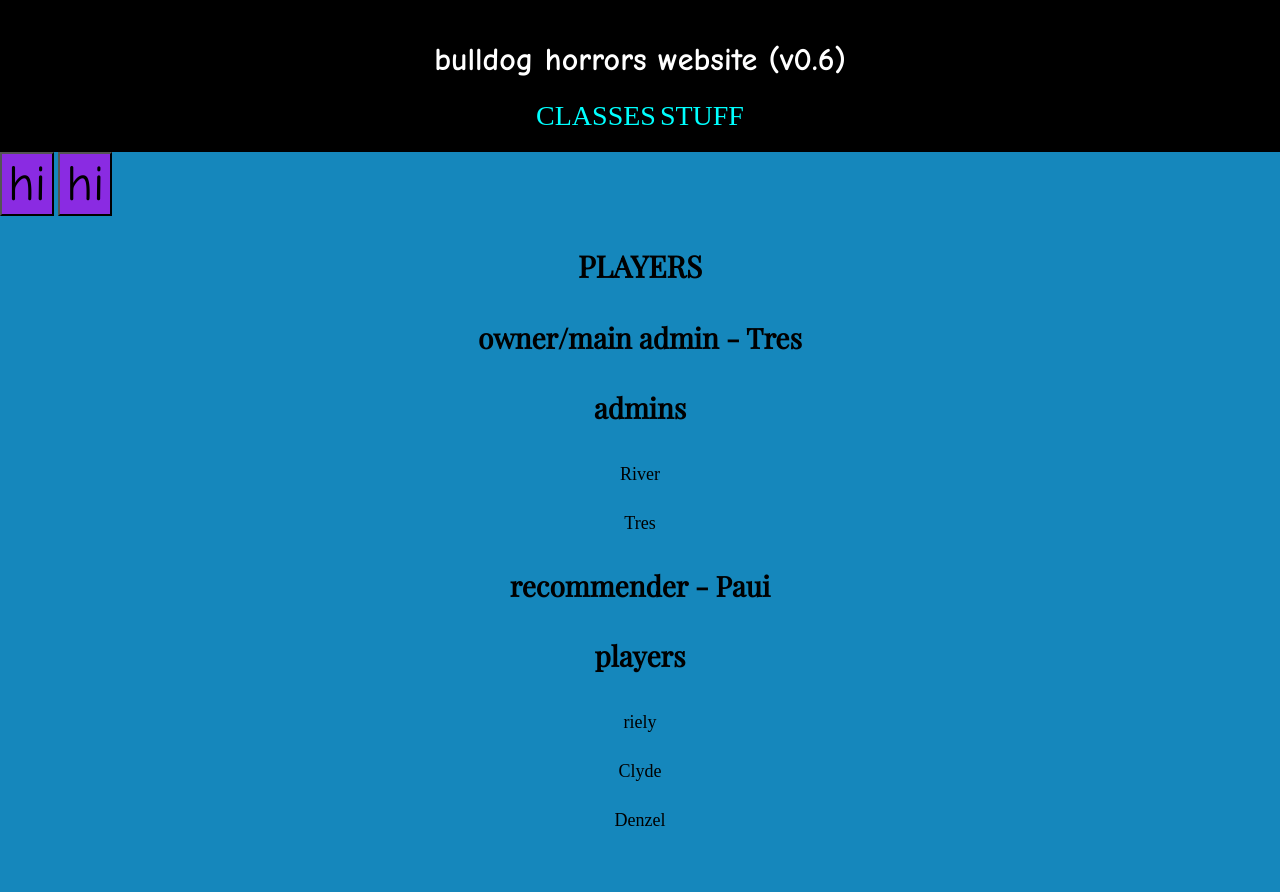
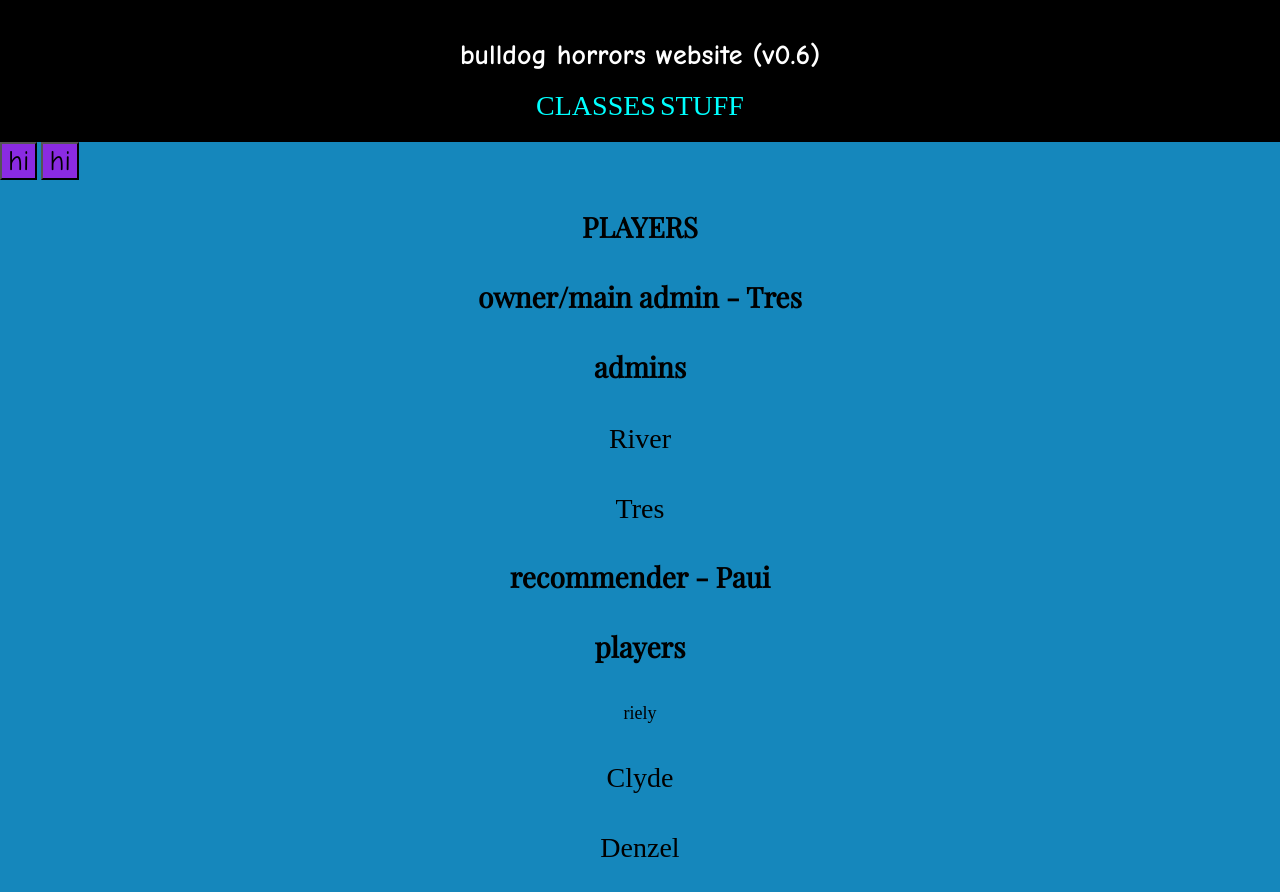
Before and after one commit to nicegod123/verbose-umbrella, a plain HTML site: page index.html in a window 1280 px wide. Before the commit the page ends 849 px from the top, so only its background shows below. Drawn offline with nearby package versions, Linux system fonts and the light colour scheme.

Commit message:
v0.7 - i love enlarging text

```diff
--- a/index.html
+++ b/index.html
@@ -19,24 +19,24 @@
 <body>
 
 	<header class="liner">
-		<h1>bulldog horrors website (v0.6)</h1>
-		<a href="classes.html">CLASSES</a>
-		<a href="information.html">STUFF</a>
+		<h1 id="enlargeText">bulldog horrors website (v0.6)</h1>
+		<a id="enlargeText" href="classes.html">CLASSES</a>
+		<a id="enlargeText" href="information.html">STUFF</a>
   	</header>
 
-	<button onclick="erikaButton()">hi</button>
-	<button onclick="toggleInvert()">hi</button>
+	<button id="enlargeText" onclick="erikaButton()">hi</button>
+	<button id="enlargeText" onclick="toggleInvert()">hi</button>
 
-	<h2 class="smlheader">PLAYERS</h2>
+	<h2 id="enlargeText" class="smlheader">PLAYERS</h2>
 
-	<h3 class="smlerheader">owner/main admin - Tres</h3>
-	<h3 class="smlerheader">admins</h3>
-	<p class="ps">River</p>
-	<p class="ps">Tres</p>
-	<h3 class="smlerheader">recommender - Paui</h3>
-	<h3 class="smlerheader">players</h3>
+	<h3 id="enlargeText" class="smlerheader">owner/main admin - Tres</h3>
+	<h3 id="enlargeText" class="smlerheader">admins</h3>
+	<p id="enlargeText" class="ps">River</p>
+	<p id="enlargeText" class="ps">Tres</p>
+	<h3 id="enlargeText" class="smlerheader">recommender - Paui</h3>
+	<h3 id="enlargeText" class="smlerheader">players</h3>
 	<p class="ps">riely</p>
-	<p class="ps">Clyde</p>
-	<p class="ps">Denzel</p>
+	<p id="enlargeText" class="ps">Clyde</p>
+	<p id="enlargeText" class="ps">Denzel</p>
 
 </body>
--- a/style.css
+++ b/style.css
@@ -17,7 +17,6 @@ body.inverted img {
 h1 {
 	/* i moved the website name to the middle */
 	text-align: center;
-
 }
 
 
@@ -37,6 +36,16 @@ a:hover { /* if hovering over the page linker, do smth */
 
 #netlify-badge {
 	display: none !important;
+}
+
+
+#enlargeText {
+	font-size: 28px;
+	transition: font-size 0.5s ease-in-out;
+
+}
+#enlargeText:hover {
+	font-size: 40px;
 }
 
 
```
